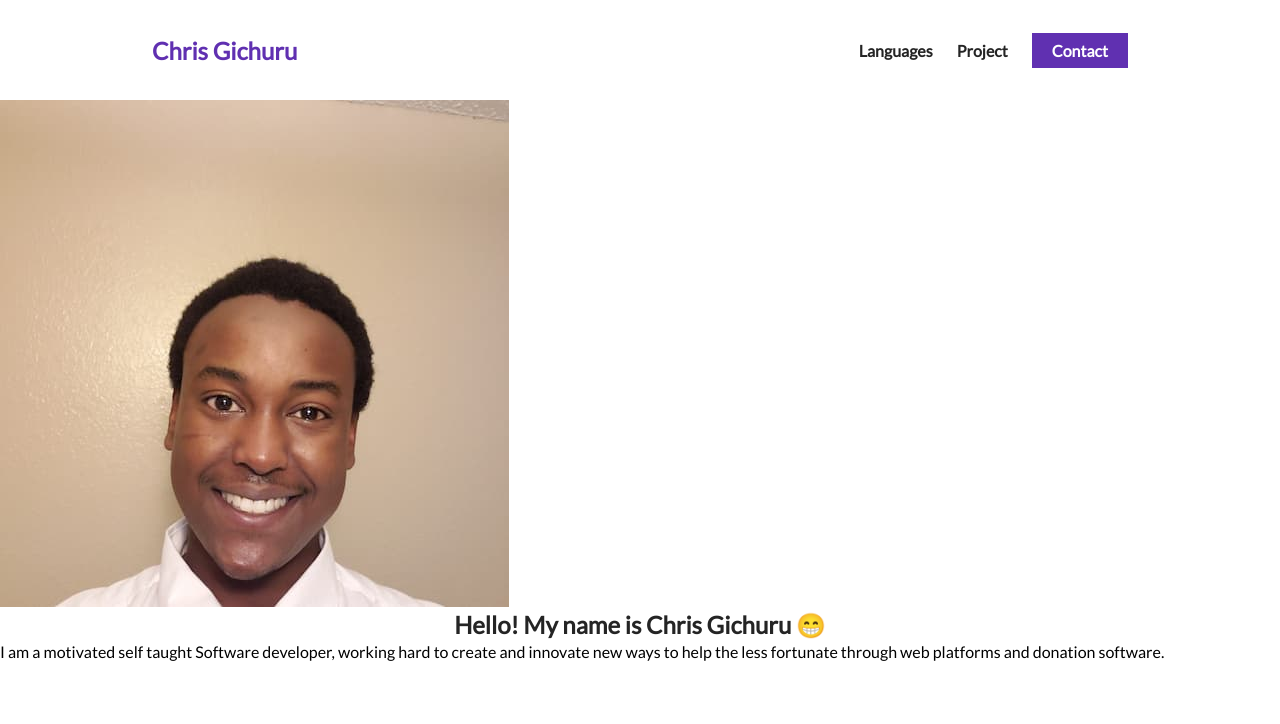
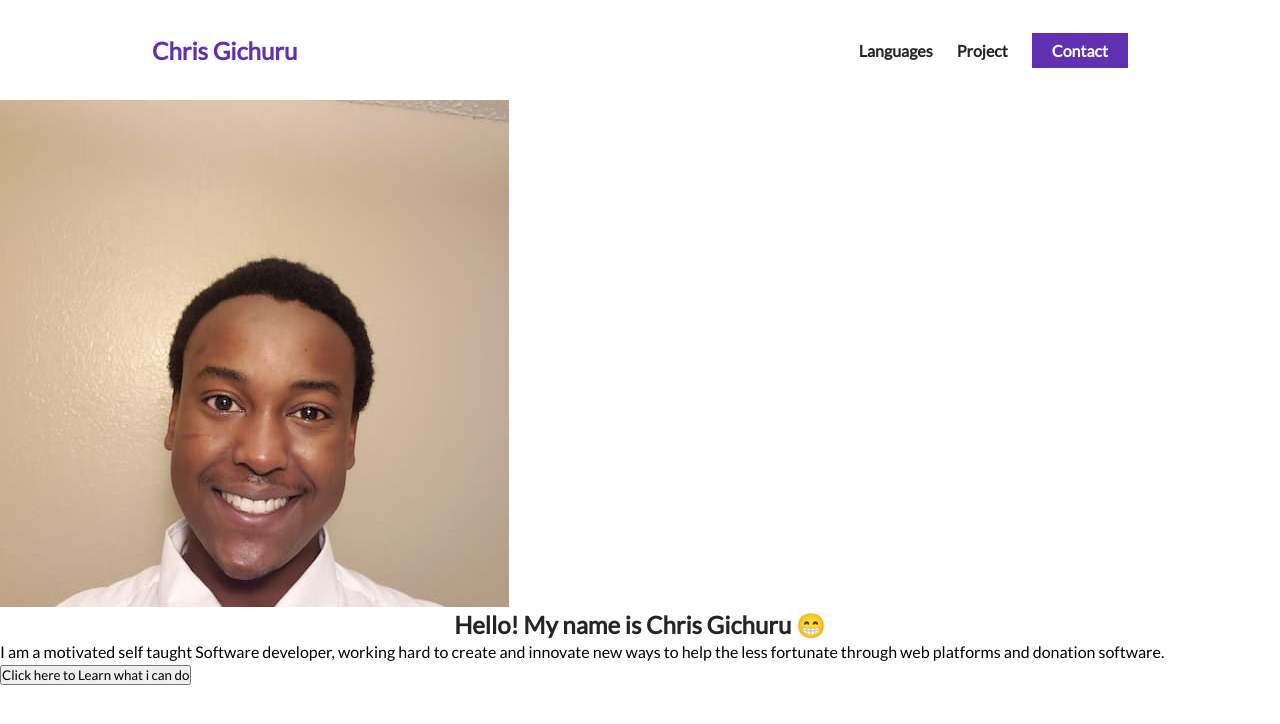
Before and after one commit to CODOTOUSAN/Portfolio, a plain HTML site: page index.html in a window 1280 px wide. Drawn offline with Linux system fonts and the light colour scheme.

Commit message:
Adding learn about me button

```diff
--- a/index.html
+++ b/index.html
@@ -44,6 +44,9 @@
     </figure>
     <h1 class="about-me__info--title">Hello! My name is <span class="text--purple"> Chris Gichuru 😁</span></h1>
     <p>I am a motivated self taught Software developer, working hard to create and innovate new ways to help the less fortunate through web platforms and donation software.</p>
+<div class="learn__about--me">
+    <button>Click here to Learn what i can do</button>
+</div>
 </div>
 
 </div>
```
